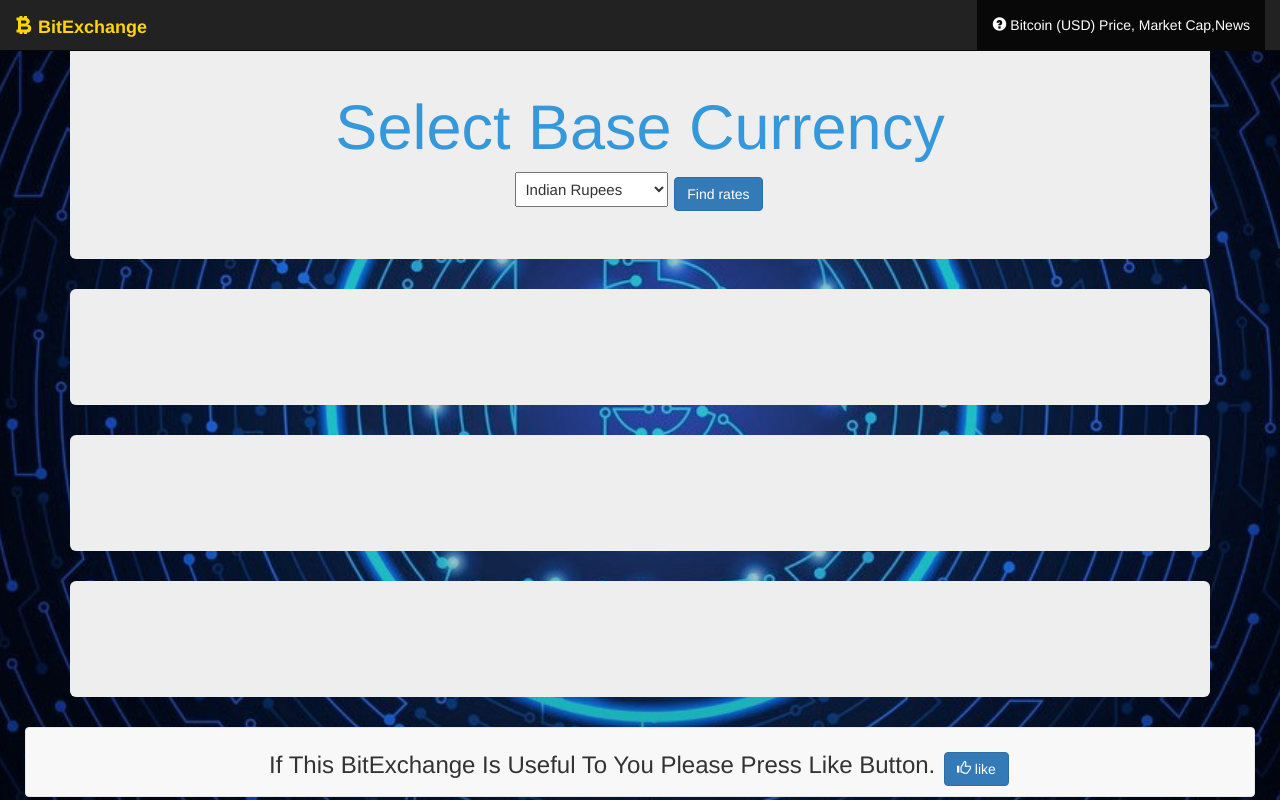
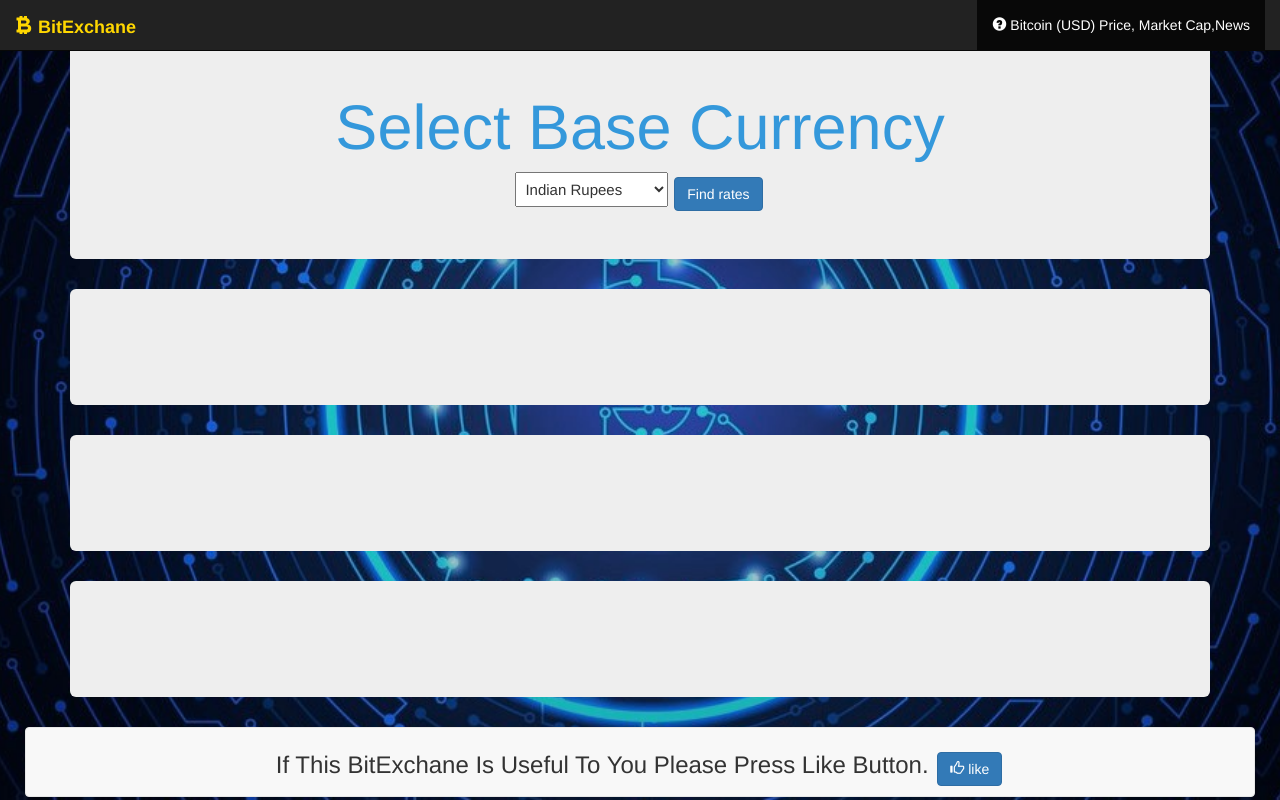
Before and after one commit to Manasraj1990/BitExchange, a website: page public/index.html in a window 1280 px wide. Drawn offline with nearby package versions, Linux system fonts and the light colour scheme.

Commit message:
update in index.html

```diff
--- a/public/index.html
+++ b/public/index.html
@@ -3,7 +3,7 @@
 <head >
 <meta charset="utf-8">
 <meta name="viewport" content="width=device-width, initial-scale=1.0">
-<title>BitExchange</title>
+<title>BitExchane</title>
 <link rel="stylesheet" href="https://maxcdn.bootstrapcdn.com/bootstrap/3.3.7/css/bootstrap.min.css">
   <link rel="stylesheet" type="text/css" href="style.css">
 
@@ -21,7 +21,7 @@
         <span class="icon-bar"></span>
 		</button>
 
-	    <a class="navbar-brand " <href="#"><span class="glyphicon glyphicon-bitcoin" style="color:gold"></span><b> BitExchange</b>
+	    <a class="navbar-brand " <href="#"><span class="glyphicon glyphicon-bitcoin" style="color:gold"></span><b> BitExchane</b>
 
 		</a>
 	  </div>
@@ -84,7 +84,7 @@
         <div class="container-fluid">
             <h3 class=" text-center">
 
-               If This BitExchange Is Useful To You Please Press Like Button.
+               If This BitExchane Is Useful To You Please Press Like Button.
              <button id="button" class="btn btn-primary btn-md" onclick="like()" > <span  class="glyphicon glyphicon-thumbs-up"></span> like</button>
 
 				<b><span style="color:red" type="text" id="show"></span></b>
```
